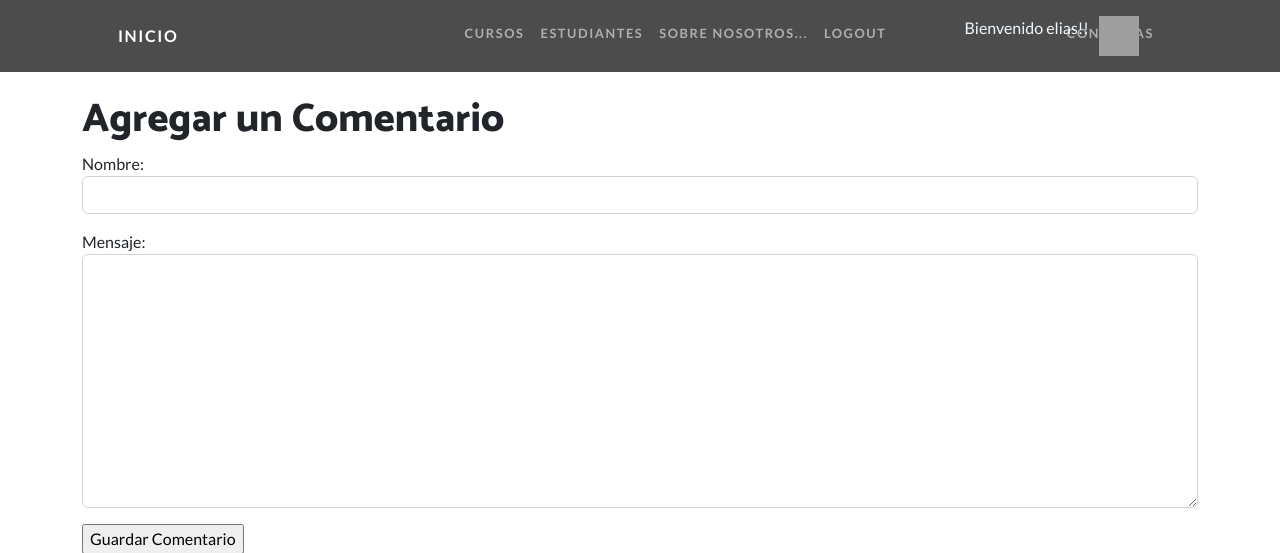
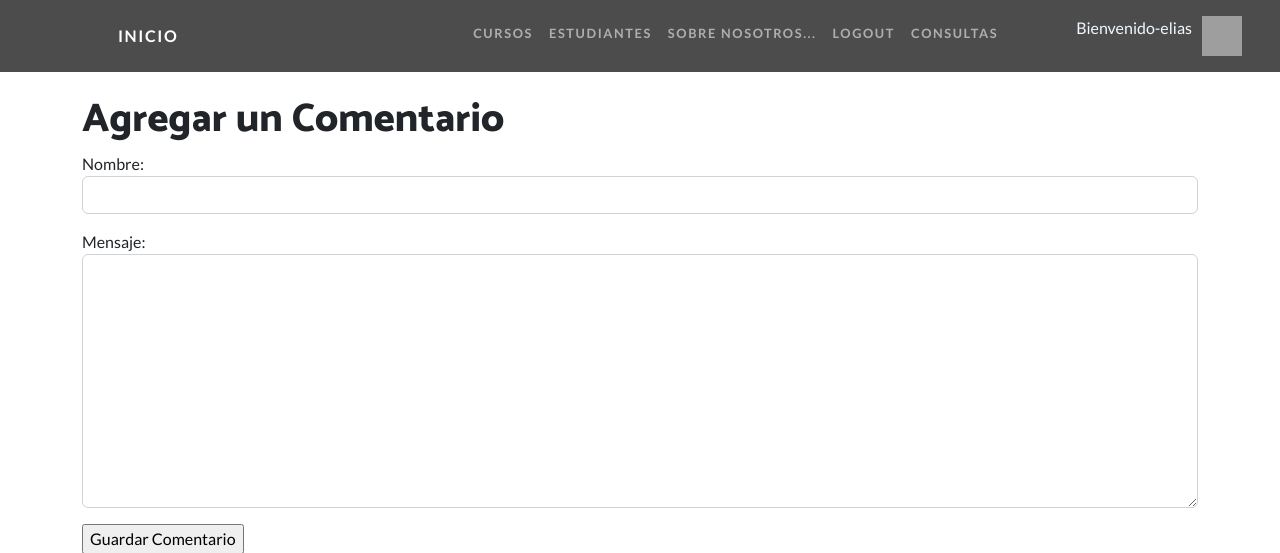
Before and after one commit to eliasescalante/Cursos_de_Baristas_web, a Django app: page /crear_comentario/1/ in a window 1280 px wide. Shown: the top 553 px of the page. Run offline with Django 4.2, Linux system fonts and the light colour scheme; a user stored in the database is signed in; data comes from the database, SQL or seed files in the repository; some libraries are stand-ins or nearby versions; grey boxes are pictures that could not be loaded.

Commit message:
pequeño arreglo al navbar para que se vea ordenado el boton consultas en el login de superuser y detalles al readme

```diff
--- a/blogCafe/CursosApp/templates/CursosApp/base.html
+++ b/blogCafe/CursosApp/templates/CursosApp/base.html
@@ -46,14 +46,15 @@
                         <li class="nav-item"><a class="nav-link" href="{% url 'Nosotros' %}">Sobre Nosotros...</a></li>
                         {% if request.user.is_authenticated %}
                         <li class="nav-item"><a class="nav-link" href="{% url 'Logout' %}">Logout</a></li>
-                        <li class="nav-item" style="position: relative;left: 70px; color: aliceblue">Bienvenido {{user.username}}!!</li>
+                        {% if request.user.is_superuser %}
+                        <li class="nav-item"><a class="nav-link" href="{% url 'lista_consultas' %}">Consultas</a></li>
+                        {% endif %}
+                        <li class="nav-item" style="position: relative;left: 70px; color: aliceblue">Bienvenido-{{user.username}}</li>
                             {% if user_avatar %}
                             <img src="{{user_avatar}}" alt="" style="height: 40px;width: 40px; position: relative; left: 80px;">
                             {% endif %}
                         {% endif %}
-                        {% if request.user.is_superuser %}
-                        <li class="nav-item"><a class="nav-link" href="{% url 'lista_consultas' %}">Consultas</a></li>
-                        {% endif %}
+
 
                     </ul>
                 </div>
```
